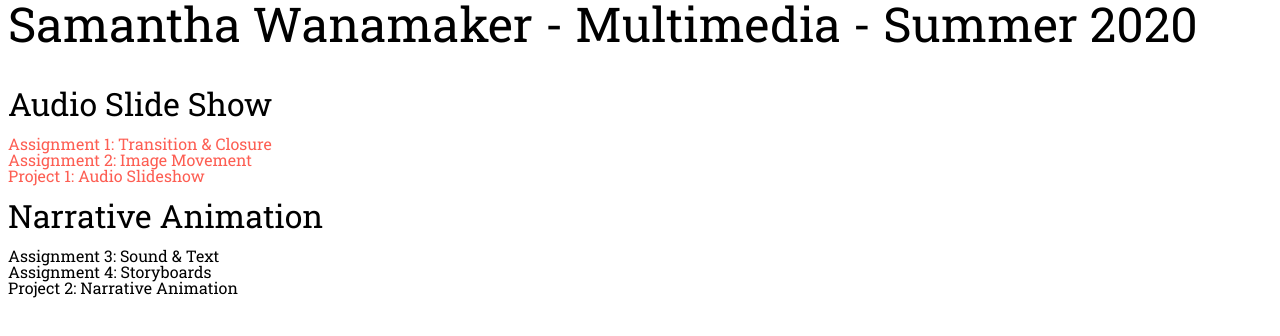
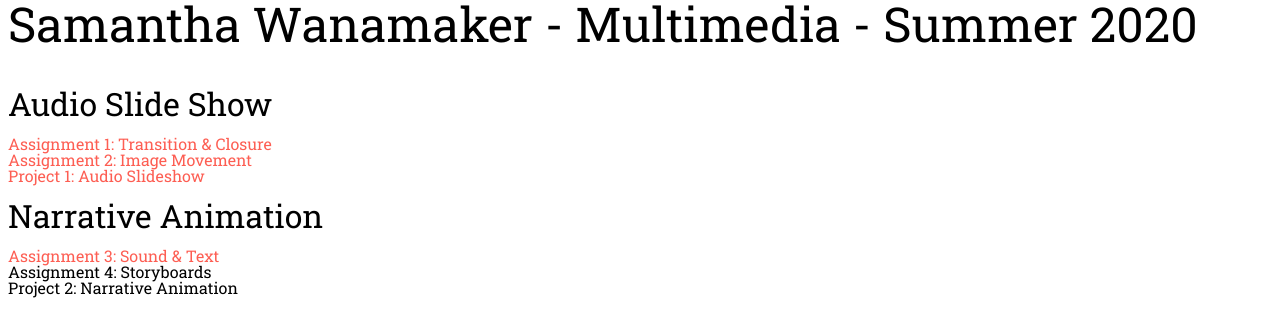
Before and after one commit to swanamak/swanamak.github.io, a plain HTML site: page index.html in a window 1280 px wide. Drawn offline with Linux system fonts and the light colour scheme.

Commit message:
assignment3

```diff
--- a/index.html
+++ b/index.html
@@ -18,7 +18,7 @@
             <p><a href="https://youtu.be/qnOxVQN4DQY">Assignment 2: Image Movement</a></p>
             <p><a href="https://youtu.be/YRURWe3c1iM">Project 1: Audio Slideshow</a></p>
             <h2 class="title">Narrative Animation</h2>
-            <p>Assignment 3: Sound & Text</p>
+            <p><a href="https://youtu.be/8DzbYCgJ2Ok">Assignment 3: Sound & Text</a></p>
             <p>Assignment 4: Storyboards</p>
             <p>Project 2: Narrative Animation</p>
         </div>
```
